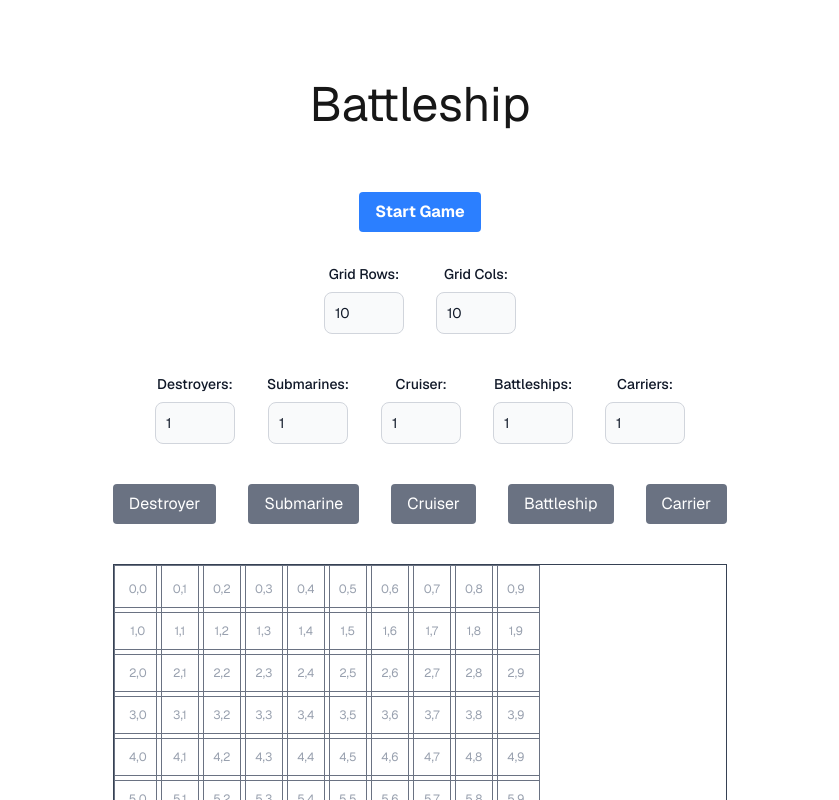
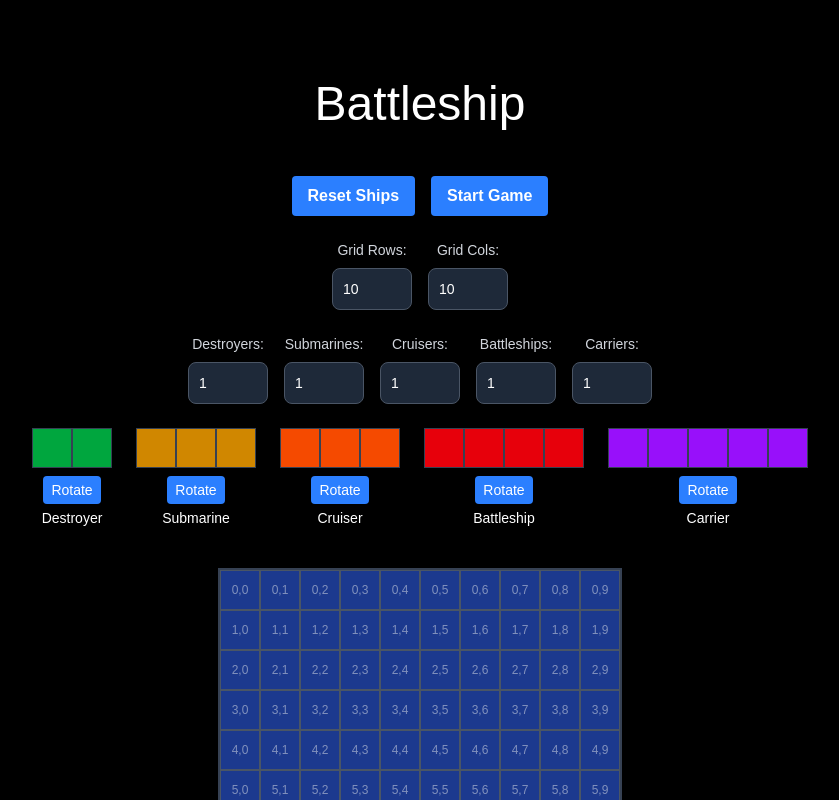
Before and after one commit to UnusualFrog/Battleship_React, a Next.js app in the folder Battleship_React_Client/: page / in a window 1280 px wide. Both pictures are taken after a click on the button "New Game". Shown: the top 800 px of the page, without its empty margins (220-1059 px from the left). Built offline with nearby package versions, Linux system fonts and the light colour scheme.

Commit message:
Grid visual partially working

```diff
--- a/Battleship_React_Client/src/app/components/DraggableShip.js
+++ b/Battleship_React_Client/src/app/components/DraggableShip.js
@@ -1,24 +1,66 @@
-"use client";
-import { useDrag } from "react-dnd";
+'use client';
+import { useState } from 'react';
+import { useDrag } from 'react-dnd';
 
-const DraggableShip = ({ name }) => {
+// Define ship sizes
+const SHIP_SIZES = {
+  Destroyer: 2,
+  Submarine: 3,
+  Cruiser: 3,
+  Battleship: 4,
+  Carrier: 5
+};
+
+// Define ship colors
+const SHIP_COLORS = {
+  Destroyer: 'bg-green-600',
+  Submarine: 'bg-yellow-600',
+  Cruiser: 'bg-orange-600',
+  Battleship: 'bg-red-600',
+  Carrier: 'bg-purple-600'
+};
+
+export default function DraggableShip({ name }) {
+  const [isHorizontal, setIsHorizontal] = useState(true);
+  const size = SHIP_SIZES[name];
+  const color = SHIP_COLORS[name];
+
   const [{ isDragging }, dragRef] = useDrag(() => ({
     type: "SHIP",
-    item: { name },
+    item: { name, size, isHorizontal },
     collect: (monitor) => ({
       isDragging: !!monitor.isDragging(),
     }),
   }));
 
+  // Create ship cells based on size
+  const shipCells = [];
+  for (let i = 0; i < size; i++) {
+    shipCells.push(
+      <div
+        key={i}
+        className={`w-10 h-10 border border-gray-700 ${color}`}
+      ></div>
+    );
+  }
+
   return (
-    <div
-      ref={dragRef}
-      className="bg-gray-500 text-white px-4 py-2 rounded cursor-move"
-      style={{ opacity: isDragging ? 0.5 : 1 }}
-    >
-      {name}
+    <div className="flex flex-col items-center mb-4">
+      <div
+        ref={dragRef}
+        className={`flex cursor-move ${isDragging ? 'opacity-50' : 'opacity-100'} ${isHorizontal ? 'flex-row' : 'flex-col'}`}
+      >
+        {shipCells}
+      </div>
+      <div className="mt-2 flex flex-col items-center">
+        <button
+          onClick={() => setIsHorizontal(!isHorizontal)}
+          className="bg-blue-500 text-white px-2 py-1 rounded text-sm"
+        >
+          Rotate
+        </button>
+        <span className="text-sm mt-1 text-white">{name}</span>
+      </div>
     </div>
   );
-};
-
-export default DraggableShip;
+}
--- a/Battleship_React_Client/src/app/components/Grid.js
+++ b/Battleship_React_Client/src/app/components/Grid.js
@@ -1,41 +1,64 @@
-"use client";
-import Dropzone from "./Dropzone";
+'use client';
+import { useDrop } from 'react-dnd';
 
-const Grid = ({ rows, cols, onDrop, ships }) => {
+const Cell = ({ row, col, onDrop, ships }) => {
+  // Check if this cell contains a ship
+  const ship = ships.find(ship => ship.row === row && ship.col === col);
+
+  const [{ isOver }, dropRef] = useDrop(() => ({
+    accept: "SHIP",
+    drop: (item) => onDrop(item, row, col),
+    collect: (monitor) => ({
+      isOver: !!monitor.isOver(),
+    }),
+  }));
+
+  let cellStyle = "w-10 h-10 border border-gray-600 flex items-center justify-center";
+  let backgroundColor = "bg-blue-900"; // Dark blue for water
+
+  if (isOver) {
+    backgroundColor = "bg-blue-400"; // Lighter blue when dragging over
+  } else if (ship) {
+    backgroundColor = "bg-gray-500"; // Gray for ship
+  }
+
   return (
     <div
-      className="grid border border-gray-700 relative"
-      style={{
-        gridTemplateColumns: `repeat(${cols}, 40px)`, // Adjust cell size
-        gridTemplateRows: `repeat(${rows}, 40px)`,
-        display: "grid",
-        gap: "2px",
-      }}
+      ref={dropRef}
+      className={`${cellStyle} ${backgroundColor}`}
     >
-      {/* Grid Cells */}
-      {Array.from({ length: rows }).map((_, row) =>
-        Array.from({ length: cols }).map((_, col) => (
-          <Dropzone key={`${row}-${col}`} row={row} col={col} onDrop={onDrop} />
-        ))
-      )}
-
-      {/* Render Ships at Their Dropped Positions */}
-      {ships.map((ship, index) => (
-        <div
-          key={index}
-          className="absolute bg-blue-600 text-white text-sm flex items-center justify-center rounded"
-          style={{
-            width: "40px", // Adjust ship width
-            height: "40px",
-            top: `${ship.row * 42}px`, // Match grid spacing
-            left: `${ship.col * 42}px`,
-          }}
-        >
-          {ship.name}
-        </div>
-      ))}
+      <span className="text-xs text-gray-200 opacity-50">{row},{col}</span>
     </div>
   );
 };
 
-export default Grid;
+export default function Grid({ rows, cols, onDrop, ships }) {
+  // Create grid rows and cells
+  const gridRows = [];
+
+  for (let row = 0; row < rows; row++) {
+    const rowCells = [];
+    for (let col = 0; col < cols; col++) {
+      rowCells.push(
+        <Cell
+          key={`${row}-${col}`}
+          row={row}
+          col={col}
+          onDrop={onDrop}
+          ships={ships}
+        />
+      );
+    }
+    gridRows.push(
+      <div key={`row-${row}`} className="flex">
+        {rowCells}
+      </div>
+    );
+  }
+
+  return (
+    <div className="inline-block border-2 border-gray-700 bg-black">
+      {gridRows}
+    </div>
+  );
+}
--- a/Battleship_React_Client/src/app/page.js
+++ b/Battleship_React_Client/src/app/page.js
@@ -1,11 +1,10 @@
-'use client'
-import { useState, useRef } from "react";
-import { DndProvider, useDrag } from 'react-dnd';
+'use client';
+import { useState } from "react";
+import { DndProvider } from 'react-dnd';
 import { HTML5Backend } from 'react-dnd-html5-backend';
 
 import DraggableShip from "./components/DraggableShip";
 import Grid from "./components/Grid";
-
 
 export default function Home() {
     // grid size
@@ -13,20 +12,36 @@ export default function Home() {
     const [cols, setCols] = useState(10);
 
     // ship counts
-    const [destroyerCount, setDestroyerCount] = useState(1)
-    const [submarineCount, setSubmarineCount] = useState(1)
-    const [cruiserCount, setCruiserCount] = useState(1)
-    const [BattleshipCount, setBattleshipCount] = useState(1)
-    const [carrierCount, setCarrierCount] = useState(1)
+    const [destroyerCount, setDestroyerCount] = useState(1);
+    const [submarineCount, setSubmarineCount] = useState(1);
+    const [cruiserCount, setCruiserCount] = useState(1);
+    const [battleshipCount, setBattleshipCount] = useState(1);
+    const [carrierCount, setCarrierCount] = useState(1);
 
     // ship placements
     const [ships, setShips] = useState([]);
 
     const handleDrop = (ship, row, col) => {
+        // Check if this ship type has already been placed based on available count
+        const placedShipsOfType = ships.filter(s => s.name === ship.name).length;
+        let availableCount = 0;
+
+        switch(ship.name) {
+            case 'Destroyer': availableCount = destroyerCount; break;
+            case 'Submarine': availableCount = submarineCount; break;
+            case 'Cruiser': availableCount = cruiserCount; break;
+            case 'Battleship': availableCount = battleshipCount; break;
+            case 'Carrier': availableCount = carrierCount; break;
+            default: availableCount = 0;
+        }
+
+        if (placedShipsOfType >= availableCount) {
+            return; // All ships of this type have been placed
+        }
+
+        // Add ship to state with position
         setShips((prevShips) => [...prevShips, { ...ship, row, col }]);
     };
-
-
 
     // Control visibility of buttons
     const [newGame, setNewGame] = useState(true);
@@ -37,16 +52,20 @@ export default function Home() {
         setStartGame((prev) => !prev);
     };
 
+    const resetGame = () => {
+        setShips([]);
+    };
+
     const styles = {
-        container: "flex flex-col items-center min-h-screen p-8 pb-20 gap-16 sm:p-20 font-[family-name:var(--font-geist-sans)]",
-        title: "text-5xl text-center w-full",
-        main: "flex flex-col gap-[32px] items-center w-full",
+        container: "flex flex-col items-center min-h-screen p-8 pb-20 gap-8 sm:p-20 bg-black text-white",
+        title: "text-5xl text-center w-full mb-4",
+        main: "flex flex-col gap-6 items-center w-full",
         buttonGroup: "flex justify-center w-full gap-4",
-        inputContainer: "flex gap-8 justify-center w-full pb-10",
+        inputContainer: "flex flex-wrap gap-4 justify-center w-full pb-6",
         form: "flex flex-col items-center",
-        label: "block mb-2 text-sm font-medium text-gray-900 dark:text-white",
-        input: "bg-gray-50 border border-gray-300 text-gray-900 text-sm rounded-lg focus:ring-blue-500 focus:border-blue-500 block w-20 p-2.5 dark:bg-gray-700 dark:border-gray-600 dark:placeholder-gray-400 dark:text-white dark:focus:ring-blue-500 dark:focus:border-blue-500",
-        footer: "flex gap-6 flex-wrap items-center justify-center",
+        label: "block mb-2 text-sm font-medium text-gray-300",
+        input: "bg-gray-800 border border-gray-600 text-white text-sm rounded-lg p-2.5 w-20",
+        shipsContainer: "flex flex-wrap gap-6 justify-center w-full pb-6",
         button: "bg-blue-500 hover:bg-blue-700 text-white font-bold py-2 px-4 rounded"
     };
 
@@ -62,113 +81,152 @@ export default function Home() {
                             </button>
                         )}
                         {startGame && (
-                            <button className={styles.button}>
-                                Start Game
-                            </button>
+                            <>
+                                <button className={styles.button} onClick={resetGame}>
+                                    Reset Ships
+                                </button>
+                                <button className={styles.button}>
+                                    Start Game
+                                </button>
+                            </>
                         )}
                     </div>
 
                     {startGame && (
-                        <div>
+                        <div className="w-full flex flex-col items-center">
                             {/* Grid inputs */}
                             <div className={styles.inputContainer}>
-                                <form className={styles.form}>
+                                <div className={styles.form}>
                                     <label htmlFor="rows-input" className={styles.label}>Grid Rows:</label>
                                     <input
                                         type="number"
                                         id="rows-input"
                                         placeholder="10"
                                         value={rows}
+                                        min="5"
+                                        max="15"
                                         required
-                                        onChange={(e) => setRows(Number(e.target.value))}
+                                        onChange={(e) => {
+                                            setRows(Number(e.target.value));
+                                            setShips([]);
+                                        }}
                                         className={styles.input}
                                     />
-                                </form>
-                                <form className={styles.form}>
+                                </div>
+                                <div className={styles.form}>
                                     <label htmlFor="cols-input" className={styles.label}>Grid Cols:</label>
                                     <input
                                         type="number"
                                         id="cols-input"
                                         placeholder="10"
                                         value={cols}
+                                        min="5"
+                                        max="15"
                                         required
-                                        onChange={(e) => setCols(Number(e.target.value))}
+                                        onChange={(e) => {
+                                            setCols(Number(e.target.value));
+                                            setShips([]);
+                                        }}
                                         className={styles.input}
                                     />
-                                </form>
+                                </div>
                             </div>
 
                             {/* Ship count inputs */}
                             <div className={styles.inputContainer}>
-                                <form className={styles.form}>
+                                <div className={styles.form}>
                                     <label htmlFor="destroyer-count" className={styles.label}>Destroyers:</label>
                                     <input
                                         type="number"
                                         id="destroyer-count"
                                         placeholder="1"
                                         value={destroyerCount}
+                                        min="0"
+                                        max="4"
                                         required
-                                        onChange={(e) => setDestroyerCount(Number(e.target.value))}
+                                        onChange={(e) => {
+                                            setDestroyerCount(Number(e.target.value));
+                                            setShips([]);
+                                        }}
                                         className={styles.input}
                                     />
-                                </form>
-                                <form className={styles.form}>
+                                </div>
+                                <div className={styles.form}>
                                     <label htmlFor="submarine-count" className={styles.label}>Submarines:</label>
                                     <input
                                         type="number"
                                         id="submarine-count"
                                         placeholder="1"
                                         value={submarineCount}
+                                        min="0"
+                                        max="4"
                                         required
-                                        onChange={(e) => setSubmarineCount(Number(e.target.value))}
+                                        onChange={(e) => {
+                                            setSubmarineCount(Number(e.target.value));
+                                            setShips([]);
+                                        }}
                                         className={styles.input}
                                     />
-                                </form>
-                                <form className={styles.form}>
-                                    <label htmlFor="cruiser-count" className={styles.label}>Cruiser:</label>
+                                </div>
+                                <div className={styles.form}>
+                                    <label htmlFor="cruiser-count" className={styles.label}>Cruisers:</label>
                                     <input
                                         type="number"
                                         id="cruiser-count"
                                         placeholder="1"
                                         value={cruiserCount}
+                                        min="0"
+                                        max="4"
                                         required
-                                        onChange={(e) => setCruiserCount(Number(e.target.value))}
+                                        onChange={(e) => {
+                                            setCruiserCount(Number(e.target.value));
+                                            setShips([]);
+                                        }}
                                         className={styles.input}
                                     />
-                                </form>
-                                <form className={styles.form}>
+                                </div>
+                                <div className={styles.form}>
                                     <label htmlFor="battleship-count" className={styles.label}>Battleships:</label>
                                     <input
                                         type="number"
                                         id="battleship-count"
                                         placeholder="1"
-                                        value={BattleshipCount}
+                                        value={battleshipCount}
+                                        min="0"
+                                        max="4"
                                         required
-                                        onChange={(e) => setBattleshipCount(Number(e.target.value))}
+                                        onChange={(e) => {
+                                            setBattleshipCount(Number(e.target.value));
+                                            setShips([]);
+                                        }}
                                         className={styles.input}
                                     />
-                                </form>
-                                <form className={styles.form}>
+                                </div>
+                                <div className={styles.form}>
                                     <label htmlFor="carrier-count" className={styles.label}>Carriers:</label>
                                     <input
                                         type="number"
                                         id="carrier-count"
                                         placeholder="1"
                                         value={carrierCount}
+                                        min="0"
+                                        max="4"
                                         required
-                                        onChange={(e) => setCarrierCount(Number(e.target.value))}
+                                        onChange={(e) => {
+                                            setCarrierCount(Number(e.target.value));
+                                            setShips([]);
+                                        }}
                                         className={styles.input}
                                     />
-                                </form>
-
+                                </div>
                             </div>
 
                             {/* Show draggable ships */}
-                            <div className={styles.inputContainer}>
+                            <div className={styles.shipsContainer}>
                                 {destroyerCount > 0 && <DraggableShip name="Destroyer" />}
                                 {submarineCount > 0 && <DraggableShip name="Submarine" />}
                                 {cruiserCount > 0 && <DraggableShip name="Cruiser" />}
-                                {BattleshipCount > 0 && <DraggableShip name="Battleship" />}
+                                {battleshipCount > 0 && <DraggableShip name="Battleship" />}
                                 {carrierCount > 0 && <DraggableShip name="Carrier" />}
                             </div>
 
@@ -177,7 +235,6 @@ export default function Home() {
                         </div>
                     )}
                 </main>
-                <footer className={styles.footer}></footer>
             </div>
         </DndProvider>
     );
```
